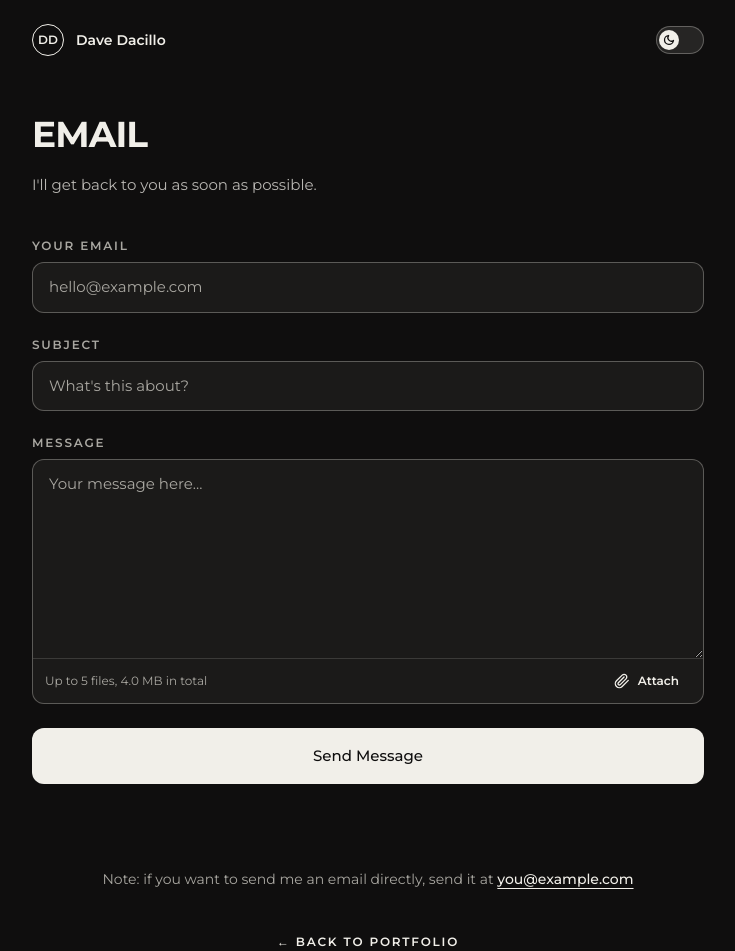
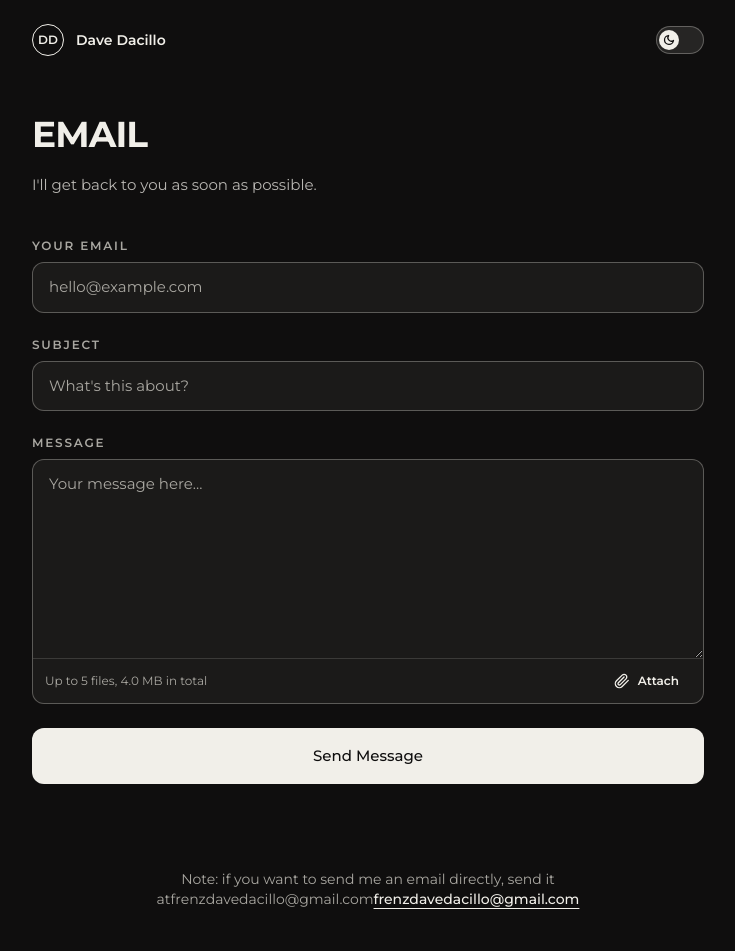
Before and after one commit to DAVE173234/my-portfolio, a Next.js app: page /contact in a window 1280 px wide. Shown: the top 951 px of the page, without its empty margins (272-1007 px from the left). Built offline with nearby package versions, Linux system fonts and the light colour scheme.

Commit message:
fix the email sending

```diff
--- a/app/contact/page.tsx
+++ b/app/contact/page.tsx
@@ -29,7 +29,7 @@ export default function ContactPage() {
         <ContactForm />
 
         <p className="mt-10 text-center text-sm text-ash">
-          Note: if you want to send me an email directly, send it at{" "}
+          Note: if you want to send me an email directly, send it at{"frenzdavedacillo@gmail.com"}
           <a
             href={`mailto:${EMAIL}`}
             className="font-medium text-ink underline underline-offset-4"
--- a/app/site-config.ts
+++ b/app/site-config.ts
@@ -1,6 +1,6 @@
 // Your contact details live here, so you only change them once.
 
-export const EMAIL = "you@example.com"; // replace with your real email
+export const EMAIL = "frenzdavedacillo@gmail.com"; // replace with your real email
 export const GITHUB = "https://github.com/DAVE173234";
 export const GITHUB_HANDLE = "@DAVE173234";
 export const LINKEDIN = "#"; // replace with your LinkedIn link
```
